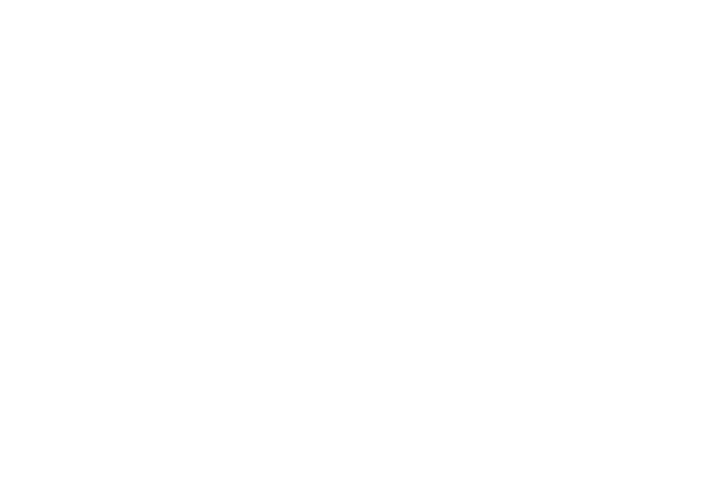
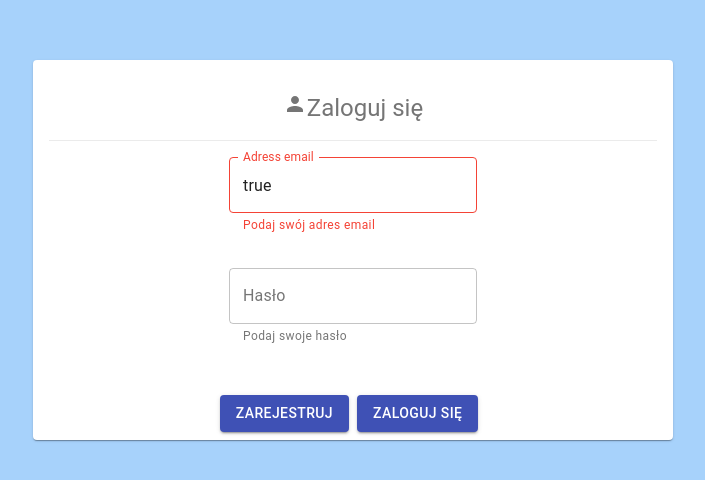
Before and after one commit to mKepka16/loremipsum, a React (Create React App) app in the folder client/: page / in a window 1280 px wide. Shown: the part 150-630 px from the top of the page, without its empty margins (287-992 px from the left). Built offline with nearby package versions, Linux system fonts and the light colour scheme.

Commit message:
added login section without logic & functionality

```diff
--- a/client/package.json
+++ b/client/package.json
@@ -4,6 +4,7 @@
   "private": true,
   "dependencies": {
     "@material-ui/core": "^4.11.0",
+    "@material-ui/icons": "^4.9.1",
     "@testing-library/jest-dom": "^4.2.4",
     "@testing-library/react": "^9.5.0",
     "@testing-library/user-event": "^7.2.1",
--- a/client/public/index.html
+++ b/client/public/index.html
@@ -7,7 +7,9 @@
       name="description"
       content="Web site created using create-react-app"
     />
-    <title>loremipsum</title>
+    <link rel="stylesheet" href="./style.css">
+    <link href="https://fonts.googleapis.com/css2?family=Commissioner&family=Lato&display=swap" rel="stylesheet">
+    <title>Loremipsum</title>
   </head>
   <body>
     <noscript>You need to enable JavaScript to run this app.</noscript>
--- /dev/null
+++ b/client/public/style.css
@@ -0,0 +1,4 @@
+body {
+   font-family: 'Commissioner', sans-serif;
+font-family: 'Lato', sans-serif;
+}
--- a/client/src/App.js
+++ /dev/null
@@ -1,14 +0,0 @@
-import React from 'react';
-import {
-    Route,
-    NavLink,
-    HashRouter
-} from "react-router-dom";
-
-const App = () => {
-    return (
-        <div></div>
-    )
-}
-
-export default App;
--- /dev/null
+++ b/client/src/components/App.js
@@ -0,0 +1,12 @@
+import React from "react";
+import Login from "./Login";
+
+class App extends React.Component {
+  render() {
+    return (
+      <Login />
+    );
+  }
+}
+
+export default App;
--- /dev/null
+++ b/client/src/components/Login.jsx
@@ -0,0 +1,97 @@
+import React from "react";
+import Grid from "@material-ui/core/Grid";
+import "./login.css";
+import Card from "@material-ui/core/Card";
+import CardActions from "@material-ui/core/CardActions";
+import CardContent from "@material-ui/core/CardContent";
+import CardHeader from "@material-ui/core/CardHeader";
+import Typography from "@material-ui/core/Typography";
+import TextField from "@material-ui/core/TextField";
+import Button from "@material-ui/core/Button";
+import Divider from "@material-ui/core/Divider";
+import PersonIcon from "@material-ui/icons/Person";
+
+class Login extends React.Component {
+  validateEmail = (email, result) => {
+    const re = /^(([^<>()[\]\\.,;:\s@"]+(\.[^<>()[\]\\.,;:\s@"]+)*)|(".+"))@((\[[0-9]{1,3}\.[0-9]{1,3}\.[0-9]{1,3}\.[0-9]{1,3}])|(([a-zA-Z\-0-9]+\.)+[a-zA-Z]{2,}))$/;
+
+    result = re.test(String(email).toLowerCase());
+
+    return !result;
+  };
+
+  render() {
+    return (
+      <div>
+        <Grid container className="login" alignItems="center">
+          <Grid item xs={3}></Grid>
+          <Grid item xs={6}>
+            <Card>
+              <CardContent>
+                <Grid item xs={12}>
+                  <CardHeader
+                    title={
+                      <Typography
+                        align="center"
+                        variant="h5"
+                        color="textSecondary"
+                      >
+                        <PersonIcon fontSize="inherit" />
+                        Zaloguj się
+                      </Typography>
+                    }
+                  ></CardHeader>
+
+                  <Divider light />
+                  <CardContent>
+                    <Typography align="center">
+                      <TextField
+                        id="outlined-error"
+                        label="Adress email"
+                        type="email"
+                        variant="outlined"
+                        error="true"
+                        value="true"
+                        helperText={"Podaj swój adres email"}
+                      />
+                    </Typography>
+                  </CardContent>
+                  <CardContent>
+                    <Typography align="center">
+                      <TextField
+                        id="outlined-error"
+                        label="Hasło"
+                        type="password"
+                        variant="outlined"
+                        helperText={"Podaj swoje hasło"}
+                      />
+                    </Typography>
+                  </CardContent>
+                </Grid>
+              </CardContent>
+              <CardActions>
+                <Grid item xs={6}>
+                  <Typography align="right">
+                    <Button variant="contained" color="primary">
+                      Zarejestruj
+                    </Button>
+                  </Typography>
+                </Grid>
+                <Grid item xs={6}>
+                  <Typography align="left">
+                    <Button variant="contained" color="primary">
+                      Zaloguj się
+                    </Button>
+                  </Typography>
+                </Grid>
+              </CardActions>
+            </Card>
+          </Grid>
+          <Grid item xs={3}></Grid>
+        </Grid>
+      </div>
+    );
+  }
+}
+
+export default Login;
--- /dev/null
+++ b/client/src/components/login.css
@@ -0,0 +1,10 @@
+*{
+    margin: 0;
+}
+
+
+.login {
+    background-color: #51a7f781;
+    height: 100vh;
+
+}
--- a/client/src/index.js
+++ b/client/src/index.js
@@ -1,5 +1,5 @@
 import React from 'react';
 import ReactDOM from 'react-dom';
-import App from './App';
+import App from './components/App';
 
 ReactDOM.render(<App/>, document.getElementById('root'));
--- a/package.json
+++ b/package.json
@@ -28,6 +28,7 @@
     "dotenv": "^8.2.0",
     "express": "^4.17.1",
     "jsonwebtoken": "^8.5.1",
+    "material-ui-icons": "^1.0.0-beta.36",
     "mongodb": "^3.6.2",
     "morgan": "^1.10.0"
   },
```
Also changed, not shown: 2 other files (tests, documents, lock files or other folders).
